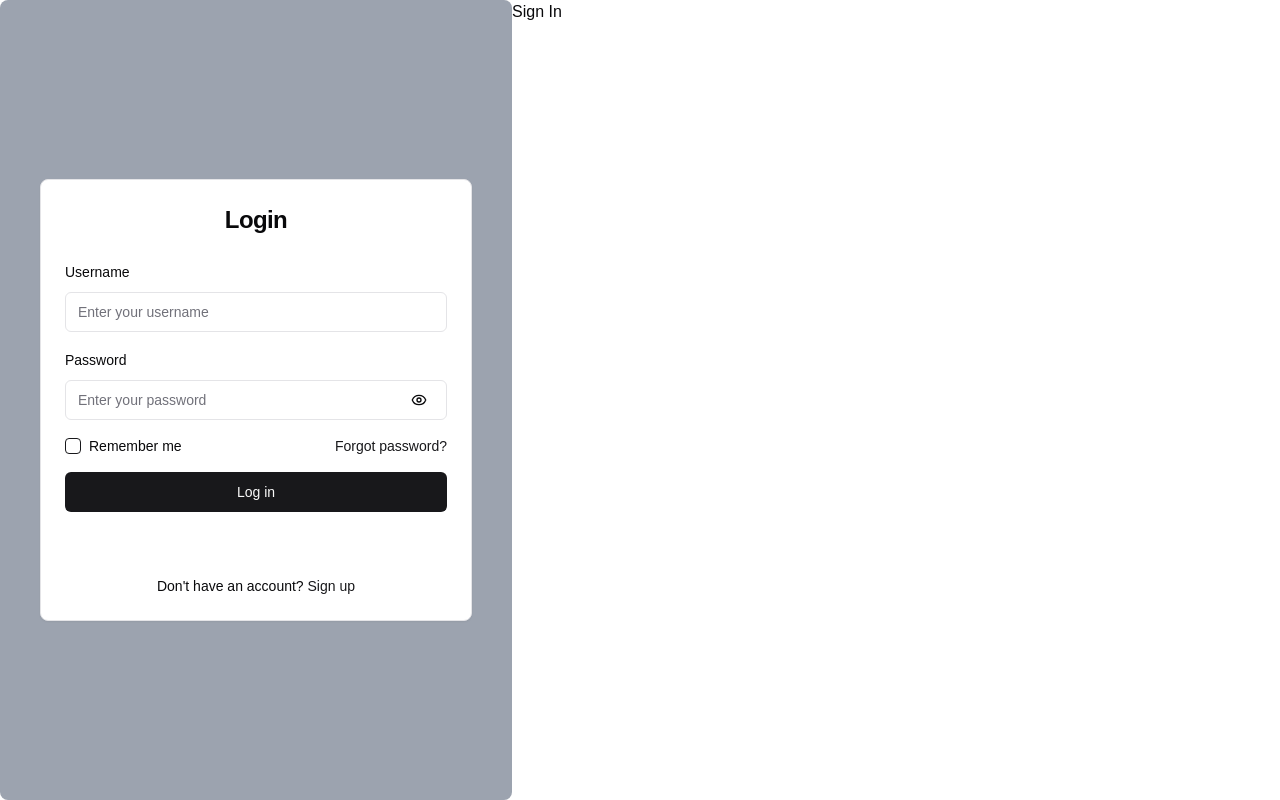
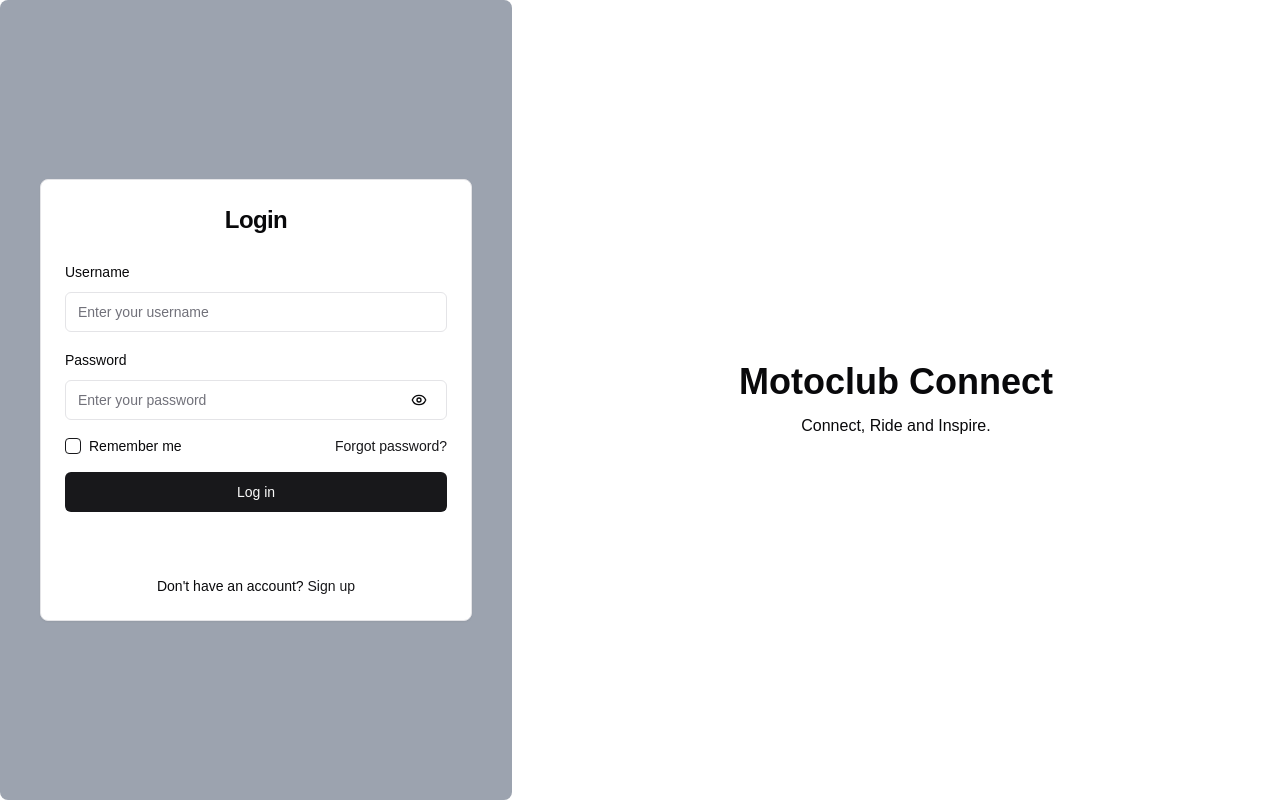
Before and after one commit to rgglenn150/motoclub-connect-frontend, a Next.js app: page /sign-in in a window 1280 px wide. Built offline with nearby package versions, Linux system fonts and the light colour scheme.

Commit message:
feat: add styling to login page

```diff
--- a/src/app/(auth)/sign-in/page.tsx
+++ b/src/app/(auth)/sign-in/page.tsx
@@ -9,8 +9,11 @@ const SignIn = () => {
           <LoginFormComponent />
         </div>
       </div>
-      <div className="w-auto">
-        <h1>Sign In</h1>
+      <div className="w-[60%] flex flex-col items-center justify-center p-10">
+        <div className="w-full flex flex-col items-center justify-center space-y-3">
+          <h1 className="lg:text-4xl font-bold">Motoclub Connect</h1>
+          <h3>Connect, Ride and Inspire.</h3>
+        </div>
       </div>
     </div>
   );
```
